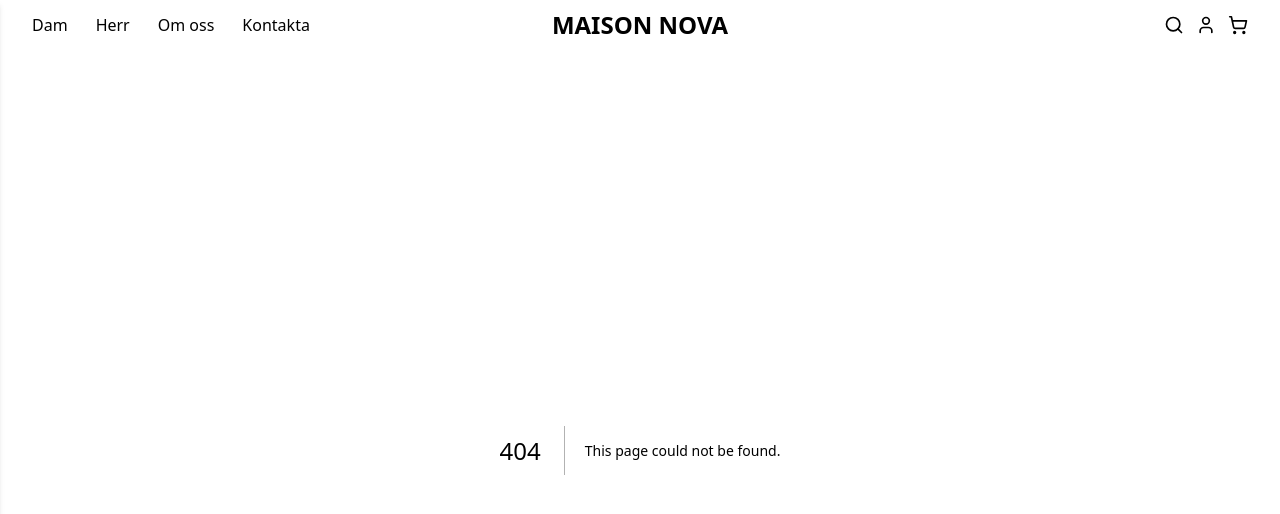
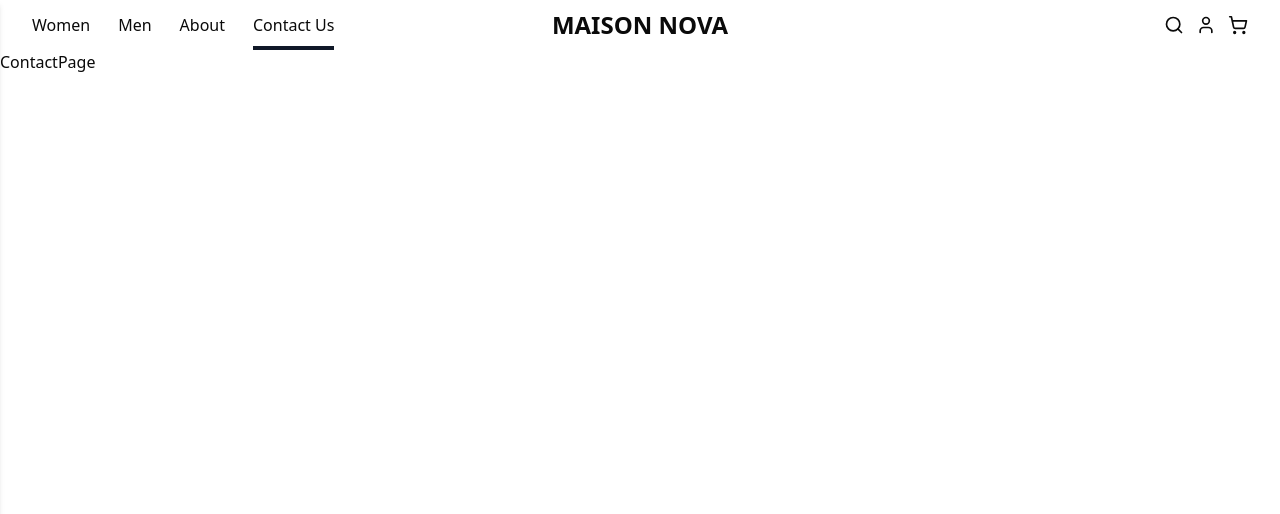
Before and after one commit to niki-pf/e-commerce-maison-nova, a Next.js app: page /contact-us in a window 1280 px wide. Before the commit this address had no page. Shown: the top 514 px of the page. Built offline with nearby package versions, Linux system fonts and the light colour scheme.

Commit message:
Updated Pages to be in english and removed (pages) folder.

```diff
--- a/app/(pages)/dam/page.tsx
+++ /dev/null
@@ -1,7 +0,0 @@
-import React from "react";
-
-const DamPage = () => {
-  return <div>DamPage</div>;
-};
-
-export default DamPage;
--- a/app/(pages)/herr/page.tsx
+++ /dev/null
@@ -1,7 +0,0 @@
-import React from "react";
-
-const HerrPage = () => {
-  return <div>HerrPage</div>;
-};
-
-export default HerrPage;
--- /dev/null
+++ b/app/contact-us/page.tsx
@@ -0,0 +1,7 @@
+import React from "react";
+
+const ContactPage = () => {
+  return <div>ContactPage</div>;
+};
+
+export default ContactPage;
--- a/components/globalHeader/NavItems.tsx
+++ b/components/globalHeader/NavItems.tsx
@@ -5,10 +5,10 @@ import { usePathname } from "next/navigation";
 import React from "react";
 
 const listItemMenu = [
-  { label: "Dam", href: "/dam" },
-  { label: "Herr", href: "/herr" },
-  { label: "Om oss", href: "/om-oss" },
-  { label: "Kontakta", href: "/kontakta" },
+  { label: "Women", href: "/women" },
+  { label: "Men", href: "/men" },
+  { label: "About", href: "/about" },
+  { label: "Contact Us", href: "/contact-us" },
 ];
 
 type NavItemsProps = {
--- a/components/globalHeader/NavMain.tsx
+++ b/components/globalHeader/NavMain.tsx
@@ -8,7 +8,7 @@ import NavItems from "./NavItems";
 const NavMain = () => {
   const [isOpen, setIsOpen] = useState(false);
   return (
-    <header className="relative h-[50] md:px-8 px-4 w-screen flex justify-between items-center ">
+    <header className="relative h-[50] md:px-8 px-4 w-full flex justify-between items-center ">
       {/*** Desktop navigation ***/}
       <nav className="hidden md:flex">
         <NavItems direction="row" />
```
Also changed, not shown: app/men/page.tsx (renamed from app/mens/page.tsx).
